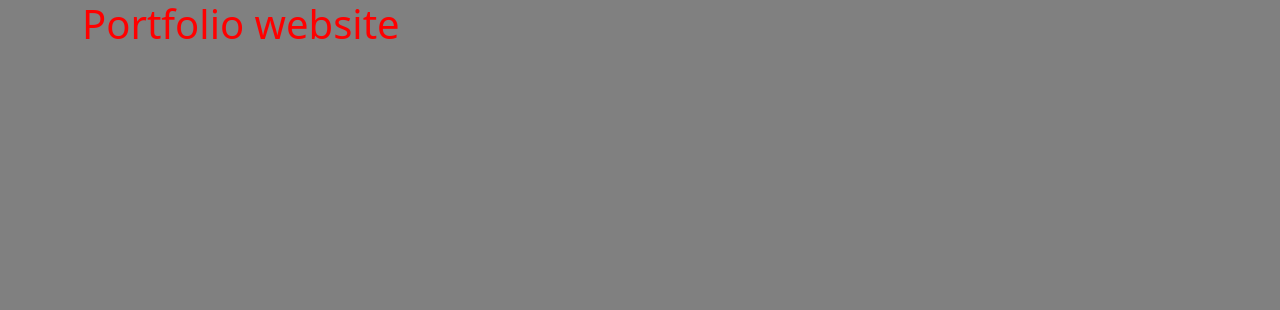
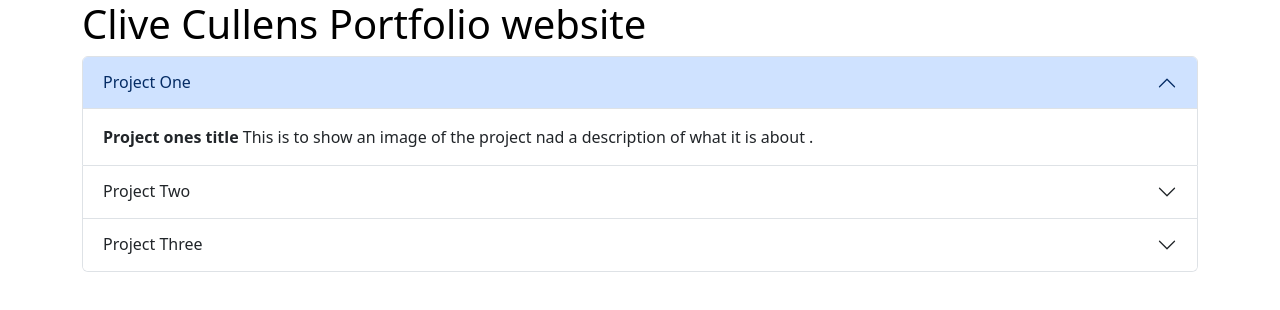
Before and after one commit to CliveCullen/simple-website, a plain HTML site: page index.html in a window 1280 px wide. Drawn offline with nearby package versions, Linux system fonts and the light colour scheme.

Commit message:
accordian added

```diff
--- a/index.html
+++ b/index.html
@@ -14,7 +14,47 @@
 
   <div class="container">
     <body>
-        <h1>Portfolio website</h1>
+        <h1>Clive Cullens Portfolio website</h1>
+
+        <div class="accordion" id="accordionExample">
+            <div class="accordion-item">
+              <h2 class="accordion-header">
+                <button class="accordion-button" type="button" data-bs-toggle="collapse" data-bs-target="#collapseOne" aria-expanded="true" aria-controls="collapseOne">
+                  Project One
+                </button>
+              </h2>
+              <div id="collapseOne" class="accordion-collapse collapse show" data-bs-parent="#accordionExample">
+                <div class="accordion-body">
+                  <strong>Project ones title</strong> This is to show an image of the project nad a description of what it is about .
+                </div>
+              </div>
+            </div>
+            <div class="accordion-item">
+              <h2 class="accordion-header">
+                <button class="accordion-button collapsed" type="button" data-bs-toggle="collapse" data-bs-target="#collapseTwo" aria-expanded="false" aria-controls="collapseTwo">
+                  Project Two
+                </button>
+              </h2>
+              <div id="collapseTwo" class="accordion-collapse collapse" data-bs-parent="#accordionExample">
+                <div class="accordion-body">
+                  <strong>Project Two's Title</strong> This is to show an image of the project nad a description of what it is about .
+                </div>
+              </div>
+            </div>
+            <div class="accordion-item">
+              <h2 class="accordion-header">
+                <button class="accordion-button collapsed" type="button" data-bs-toggle="collapse" data-bs-target="#collapseThree" aria-expanded="false" aria-controls="collapseThree">
+                  Project Three
+                </button>
+              </h2>
+              <div id="collapseThree" class="accordion-collapse collapse" data-bs-parent="#accordionExample">
+                <div class="accordion-body">
+                  <strong>Project Three's Title </strong> This is to show an image of the project nad a description of what it is about .
+                </div>
+              </div>
+            </div>
+          </div>
+
     </body>
   </div>
 </html>
--- a/style.css
+++ b/style.css
@@ -1,7 +1,8 @@
 body {
-    background-color: grey;
+    background-color: white;
 }
 
 h1{
-    color: red;
+    color:black;
+    align-self: center;
 }
```
